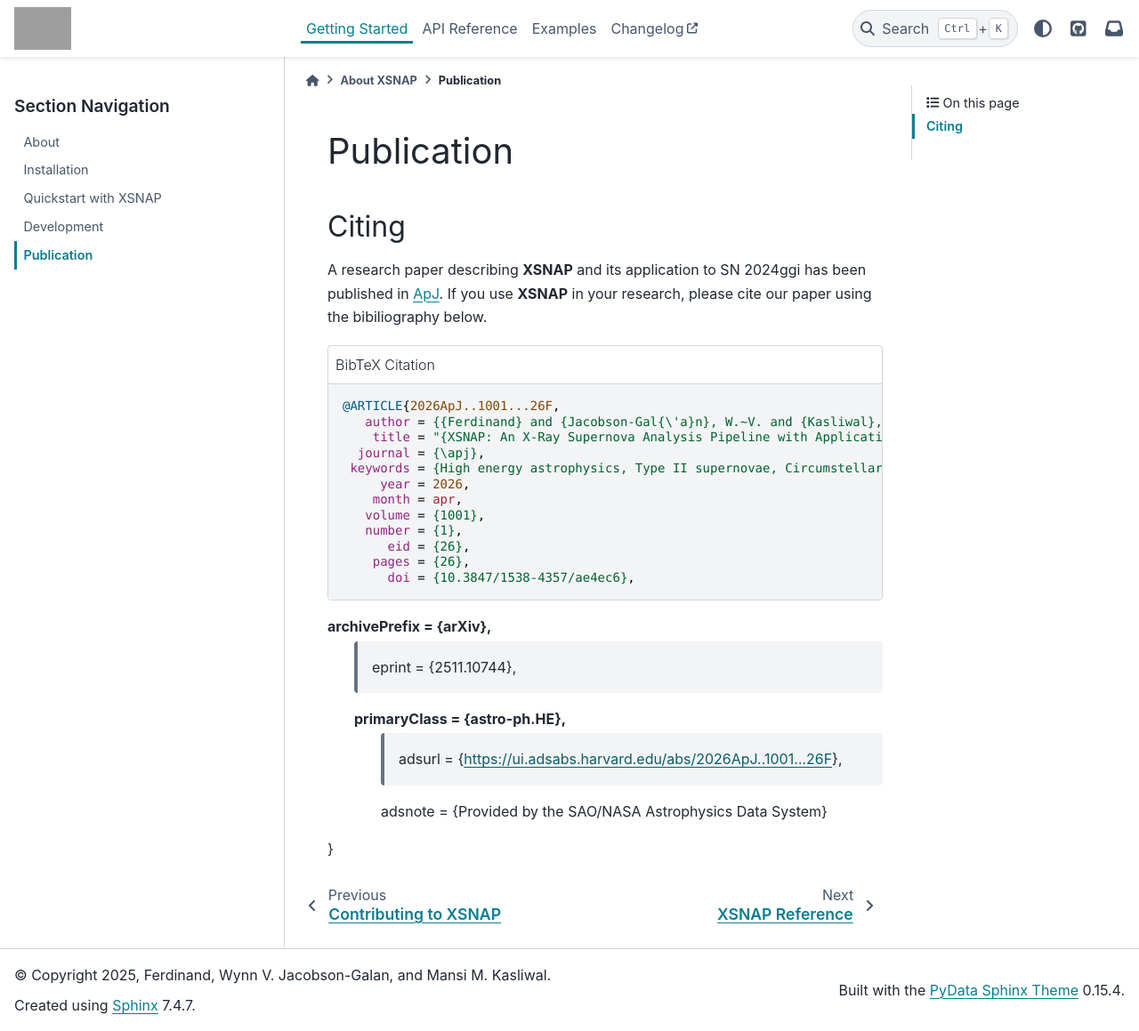
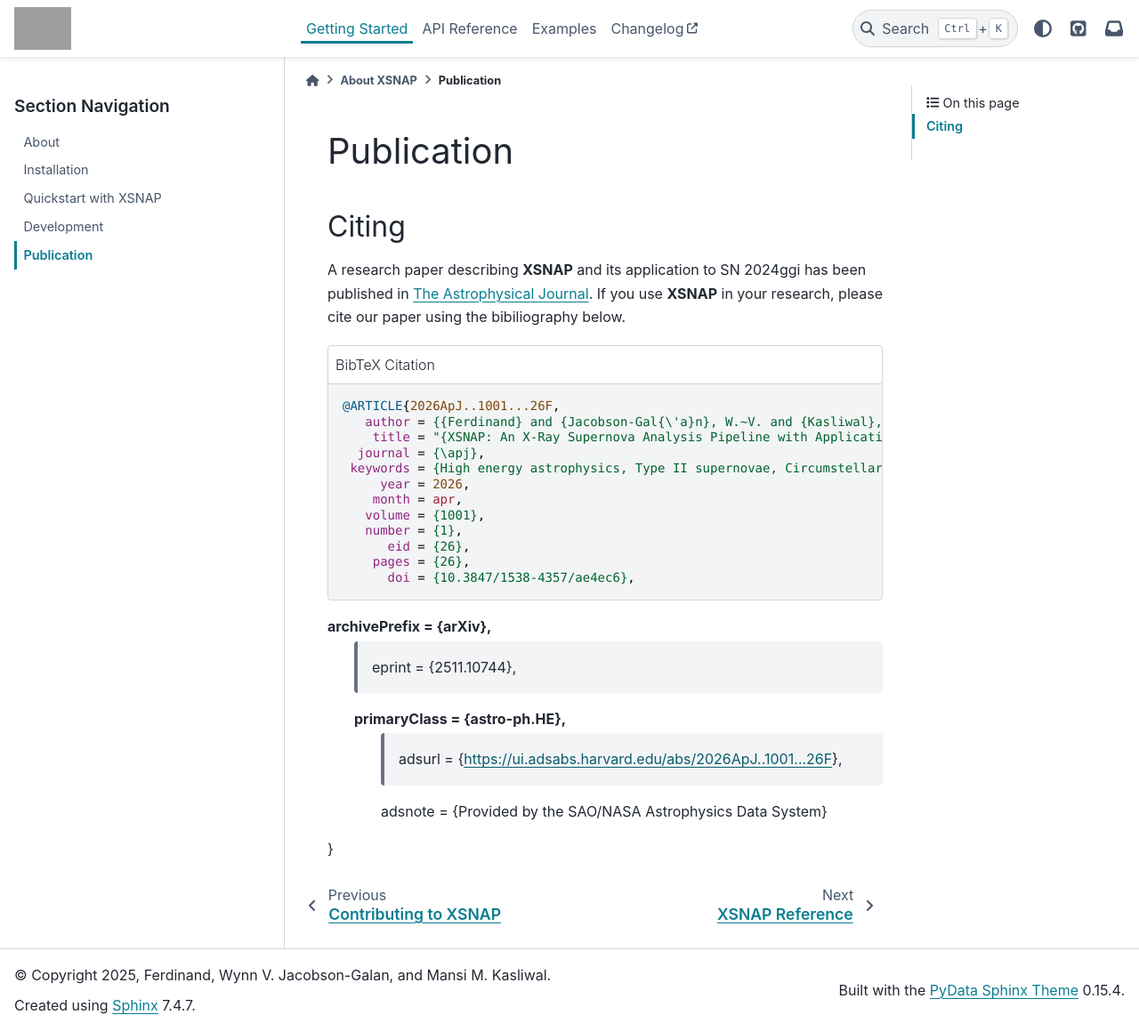
Before and after one commit to fercananything/XSNAP, a Sphinx documentation site: the page built from docs/about/publication.rst, in a window 1280 px wide and 1159 px high. Shown: the whole window at 89% size. Built offline with Sphinx 7.4.7 and the PyData theme 0.15.4, drawn with Linux system fonts in a browser that asks for light colours; pages that are not in the unit, such as notebooks, are missing from menus; grey boxes are pictures that could not be loaded.

Commit message:
Update publication.rst

```diff
--- a/docs/about/publication.rst
+++ b/docs/about/publication.rst
@@ -8,7 +8,7 @@ Publication
 Citing
 ============
 
-A research paper describing **XSNAP** and its application to SN 2024ggi has been published in `ApJ <https://doi.org/10.3847/1538-4357/ae4ec6>`_. If you use **XSNAP** in your research, please cite our paper using the bibiliography below.
+A research paper describing **XSNAP** and its application to SN 2024ggi has been published in `The Astrophysical Journal <https://doi.org/10.3847/1538-4357/ae4ec6>`_. If you use **XSNAP** in your research, please cite our paper using the bibiliography below.
 
 .. code-block:: bibtex
     :caption: BibTeX Citation
```
